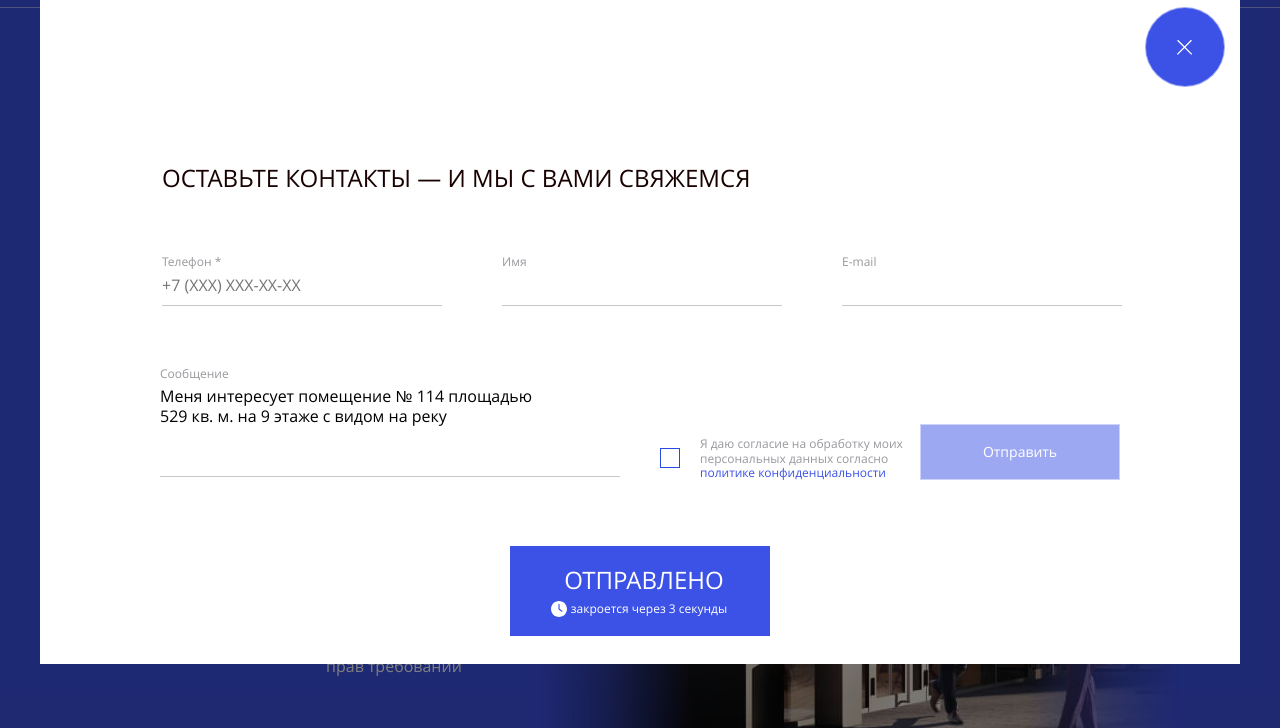
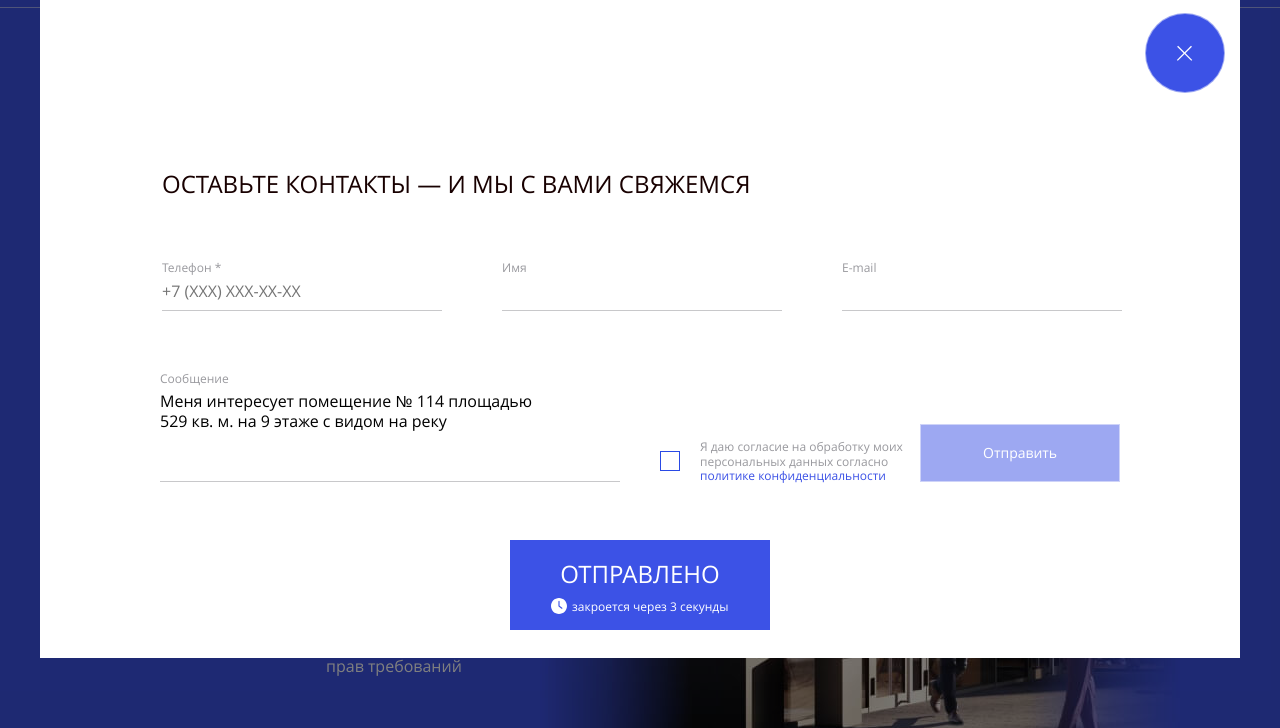
Before and after one commit to lev0000000/twist-form, a plain HTML site: page index.html in a window 1280 px wide. Shown: the part 72-800 px from the top of the page. Drawn offline with Linux system fonts and the light colour scheme.

Commit message:
13092025

```diff
--- /dev/null
+++ b/css/blocks/custom-btn.css
@@ -0,0 +1,11 @@
+.custom-btn{
+    width: 200px;
+	padding: 20px 62px;
+	background-color: rgb(60, 82, 230, 1);
+    font-weight: 500;
+    line-height: 16px;
+}
+
+.custom-btn:disabled {
+    background-color: rgba(60, 82, 230, 0.5) ;
+}
--- a/css/blocks/custom-checkbox.css
+++ b/css/blocks/custom-checkbox.css
@@ -1,8 +1,8 @@
 .custom-checkbox{
-    margin: 60px 15px 0 40px;
     width: 245px;
     display: flex;
-    align-items: end;
+    align-items: center;
+
 }
 
 .custom-checkbox__field:checked + .custom-checkbox__label::before{
--- a/css/blocks/custom-textarea.css
+++ b/css/blocks/custom-textarea.css
@@ -1,14 +1,13 @@
-.custom__textarea{
+.custom-textarea{
     display: flex;
     flex-direction: column;
     position: relative;
-    margin-top: 60px;
     width: 460px;
     height: auto;
 
 }
 
-.custom__textarea-field{
+.custom-textarea__field{
     width: 100%;
     border: none;
     border-bottom: 1px solid rgba(200, 200, 202, 1);
@@ -18,7 +17,7 @@
     padding: 20px 0 50px;
 }
 
-.custom__textarea-label{
+.custom-textarea__label{
     position: absolute;
     font-weight: 400;
     font-size: 12px;
--- a/css/blocks/modal.css
+++ b/css/blocks/modal.css
@@ -6,11 +6,11 @@
 	left: 0;
 	width: 100%;
 	height: 100%;
-  	display: none;
+	display: none;
 }
 
 .modal--active {
-  display: block;
+	display: block;
 }
 
 .modal::after {
@@ -42,16 +42,16 @@
 	max-width: 1200px;
 	min-height: 660px;
 	background-color: #FFFFFF;
-	padding: 168px 120px 28px;
+	padding: 168px 120px;
 }
 
-.modal__request{
+.modal__request {
 	display: flex;
 	flex-wrap: wrap;
 	max-width: 960px;
 }
 
-.modal__request-exit{
+.modal__request-exit {
 	position: absolute;
 	top: 15px;
 	right: 15px;
@@ -63,68 +63,34 @@
 	justify-content: center;
 }
 
-.modal__request-form{
+.modal__request-form {
 	border: none;
 	width: 100%;
 	padding: 0;
+	margin-bottom: 60px;
 }
 
-.modal__request-form-legend{
+.modal__request-form-legend {
 	font-weight: 400;
 	font-size: 24px;
 	line-height: 36px;
 	text-transform: uppercase;
-	color:#180000;
+	color: #180000;
+	margin-bottom: 60px;
 }
 
-.modal__request-inner{
-	margin: 60px 0 0 0;
+.modal__request-inner {
 	display: flex;
 	gap: 60px;
 }
 
-.modal__requeast-button{
-	margin-top: 118px;
-	width: 200px;
-	height: 56px;
-	background-color: rgb(60, 82, 230, 1);
+.modal__request-bottom {
+	display: flex;
+	gap: 40px;
 }
 
-.modal__requeast-button:disabled{
-	background-color: rgba(60, 82, 230, 0.5) ;
+.modal__request-bottom-right {
+	display: flex;
+	gap: 15px;
+	align-items: end;
 }
-
-.modal__requeast-button:disabled + .modal__successful{
-	display: block;
-}
-
-.modal__successful{
-	position: relative;
-	margin: 66px auto 0;
-	display: none;
-	width: 260px;
-	height: 90px;
-	background-color: rgba(60, 82, 230, 1);
-	padding: 16px 41px 18px 49px;
-	text-align: center;
-}
-
-.modal_successful-top{
-	font-weight: 400;
-	font-size: 24px;
-	line-height: 36px;
-	text-transform: uppercase;
-}
-
-.modal_successful-lower{
-	font-weight: 400;
-	font-size: 12px;
-	line-height: 120%;
-	padding-left: 10px;
-}
-
-.modal_successful-icon{
-	top: 55px;
-	left: 41px;
-	position: absolute;
-}
--- /dev/null
+++ b/css/blocks/successful-block.css
@@ -0,0 +1,35 @@
+.successful-block {
+    display: flex;
+	flex-direction: column;
+	gap: 6px;
+    position: absolute;
+    left: 50%;
+    transform: translateX(-50%);
+    bottom: 28px;
+    width: 260px;
+    height: 90px;
+    background-color: rgba(60, 82, 230, 1);
+    padding: 16px 41px;
+    text-align: center;
+}
+
+.successful-block__top{
+    display: block;
+	font-weight: 400;
+	font-size: 24px;
+	line-height: 36px;
+	text-transform: uppercase;
+}
+
+.successful-block__bottom{
+    display: flex;
+    align-items: center;
+    gap: 5px;
+}
+
+.successful-block__lower{
+    font-weight: 400;
+	font-size: 12px;
+	line-height: 120%;
+	color: #fff;
+}
--- a/css/style.css
+++ b/css/style.css
@@ -15,4 +15,6 @@
 @import "blocks/modal.css";
 @import "blocks/custom-input.css";
 @import "blocks/custom-textarea.css";
-@import "blocks/custom-checkbox.css"
+@import "blocks/custom-btn.css";
+@import "blocks/custom-checkbox.css";
+@import "blocks/successful-block.css";
--- a/index.html
+++ b/index.html
@@ -222,7 +222,7 @@
     <div class="modal__wrapper">
       <div class="modal__content">
         <form class="modal__request" action="#" method="POST">
-          <button class="modal__request-exit btn btn--circle" type="button">
+          <button class="modal__request-exit btn btn--circle" type="button" aria-label="Закрыть форму">
             <svg width="20" height="20" aria-hidden="true">
               <use xlink:href="images/sprite.svg#icon-exit"></use>
             </svg>
@@ -246,24 +246,34 @@
               </div>
             </div>
           </fieldset>
-          <div class="custom__textarea">
-            <textarea class="custom__textarea-field" name="user-comment"
+          <div class="modal__request-bottom">
+            <div class="modal__request-bottom-left">
+              <div class="custom-textarea">
+                <textarea class="custom-textarea__field" name="user-comment"
                   id="user-comment">Меня интересует помещение &#8470;&nbsp;114 площадью 529&nbsp;кв.&nbsp;м.&nbsp;на&nbsp;9&nbsp;этаже с&nbsp;видом на&nbsp;реку</textarea>
-            <label for="user-comment" class="custom__textarea-label">Сообщение</label>
+                <label for="user-comment" class="custom-textarea__label">Сообщение</label>
               </div>
+            </div>
+            <div class="modal__request-bottom-right">
               <div class="custom-checkbox">
                 <input class="custom-checkbox__field visually-hidden" type="checkbox" id="user-true" name="user-true">
                 <label class="custom-checkbox__label" for="user-true">
-              <span class="custom-checkbox__label-text">Я&nbsp;даю согласие на&nbsp;обработку моих персональных данных
-                согласно <a class="custom-checkbox__label-link" href="#">политике конфиденциальности</a></span></label>
+                  <span class="custom-checkbox__label-text">Я&nbsp;даю согласие на&nbsp;обработку моих персональных
+                    данных
+                    согласно <a class="custom-checkbox__label-link" href="#">политике
+                      конфиденциальности</a></span></label>
               </div>
-          <button class="modal__requeast-button btn" type="submit" disabled>Отправить</button>
-          <div class="modal__successful">
-            <span class="modal_successful-top">отправлено</span>
-            <span class="modal_successful-lower">закроется через 3&nbsp;секунды</span>
-            <svg class="modal_successful-icon" width="16" height="16" aria-hidden="true">
+              <button class="custom-btn btn" type="submit" disabled>Отправить</button>
+            </div>
+          </div>
+          <div class="modal__successful successful-block">
+            <span class="successful-block__top">отправлено</span>
+            <div class="successful-block__bottom">
+              <svg class="successful-block__icon" width="16" height="16" aria-hidden="true">
                 <use xlink:href="images/sprite.svg#icon-time"></use>
               </svg>
+              <span class="successful-block__lower">закроется через 3&nbsp;секунды</span>
+            </div>
           </div>
         </form>
       </div>
```
Lines whose indentation alone changed are shown as unchanged.
